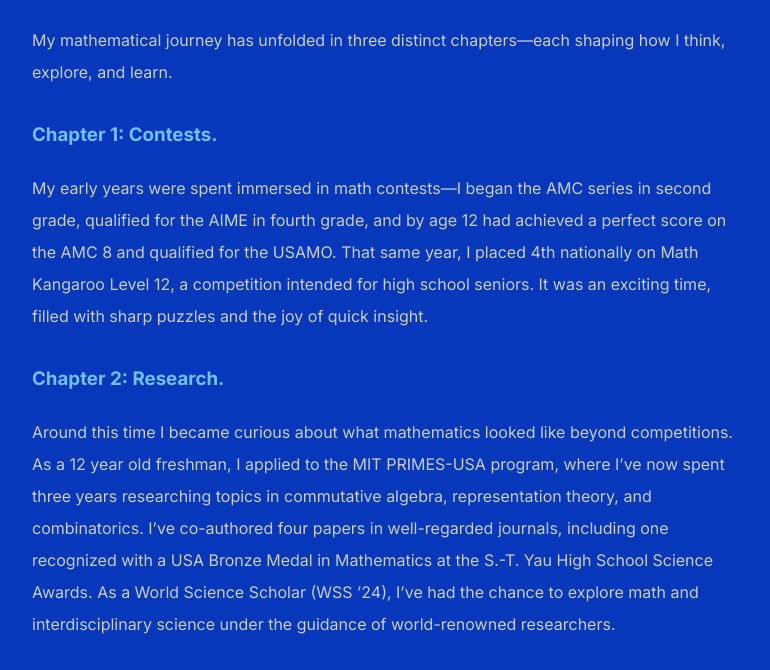
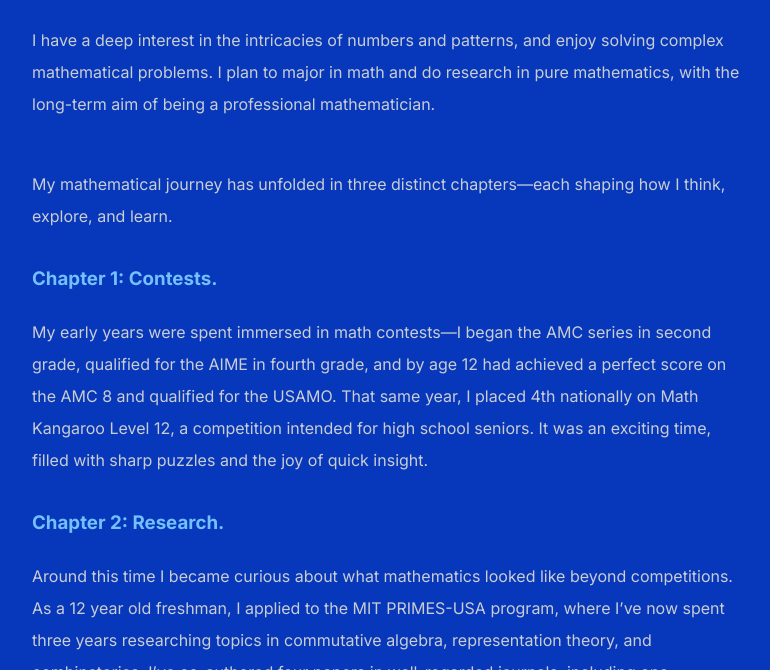
Before and after one commit to shihankanungo/shihankanungo.github.io, a Jekyll site: the page built from math.md, in a window 1280 px wide and 900 px high, scrolled down 486 px, cut to the strip 230-900 px from the top of the window. Shown: the whole strip, without its empty margins (248-1018 px from the left). Built offline with Jekyll 4.4.1, drawn with Linux system fonts in a browser that asks for light colours.

Commit message:
Update math.md

```diff
--- a/math.md
+++ b/math.md
@@ -6,6 +6,9 @@ title: Mathematics
 &mdash; Antoine de Saint-Exupéry, The Little Prince
 
 ![ch-math](images/ch4.png)
+
+<br>
+I have a deep interest in the intricacies of numbers and patterns, and enjoy solving complex mathematical problems. I plan to major in math and do research in pure mathematics, with the long-term aim of being a professional mathematician.
 
 <br>
 My mathematical journey has unfolded in three distinct chapters&mdash;each shaping how I think, explore, and learn.
```
